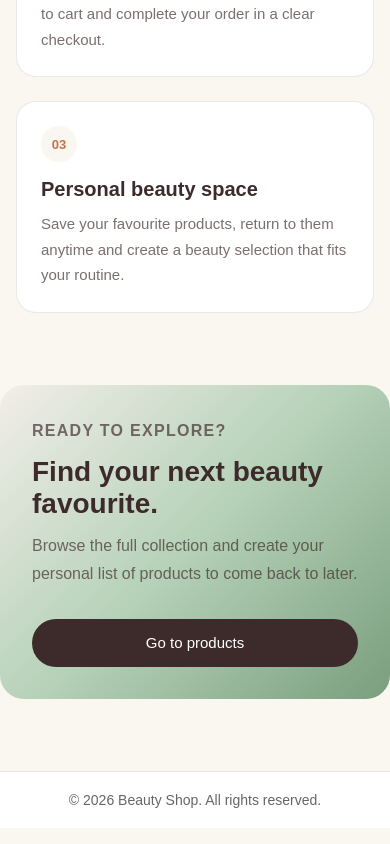
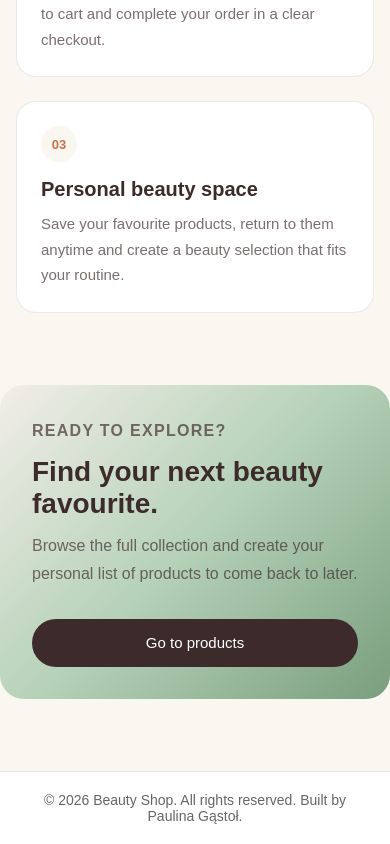
Before and after one commit to byPG/online_store_React, a React (Vite) app: page / in a window 390 px wide. Shown: the part 3411-4255 px from the top of the page. Built offline with nearby package versions, Linux system fonts and the light colour scheme; no server answers.

Commit message:
feat: add author credit to footer and update responsiveness comments in CSS

```diff
--- a/src/components/layout/Footer.jsx
+++ b/src/components/layout/Footer.jsx
@@ -4,6 +4,7 @@ export default function Footer() {
       <div className="footer-container">
         <p>
           &copy; {new Date().getFullYear()} Beauty Shop. All rights reserved.
+          Built by Paulina Gąstoł.
         </p>
       </div>
     </footer>
```
Also changed, not shown: src/style.css (+12 -0 lines).
